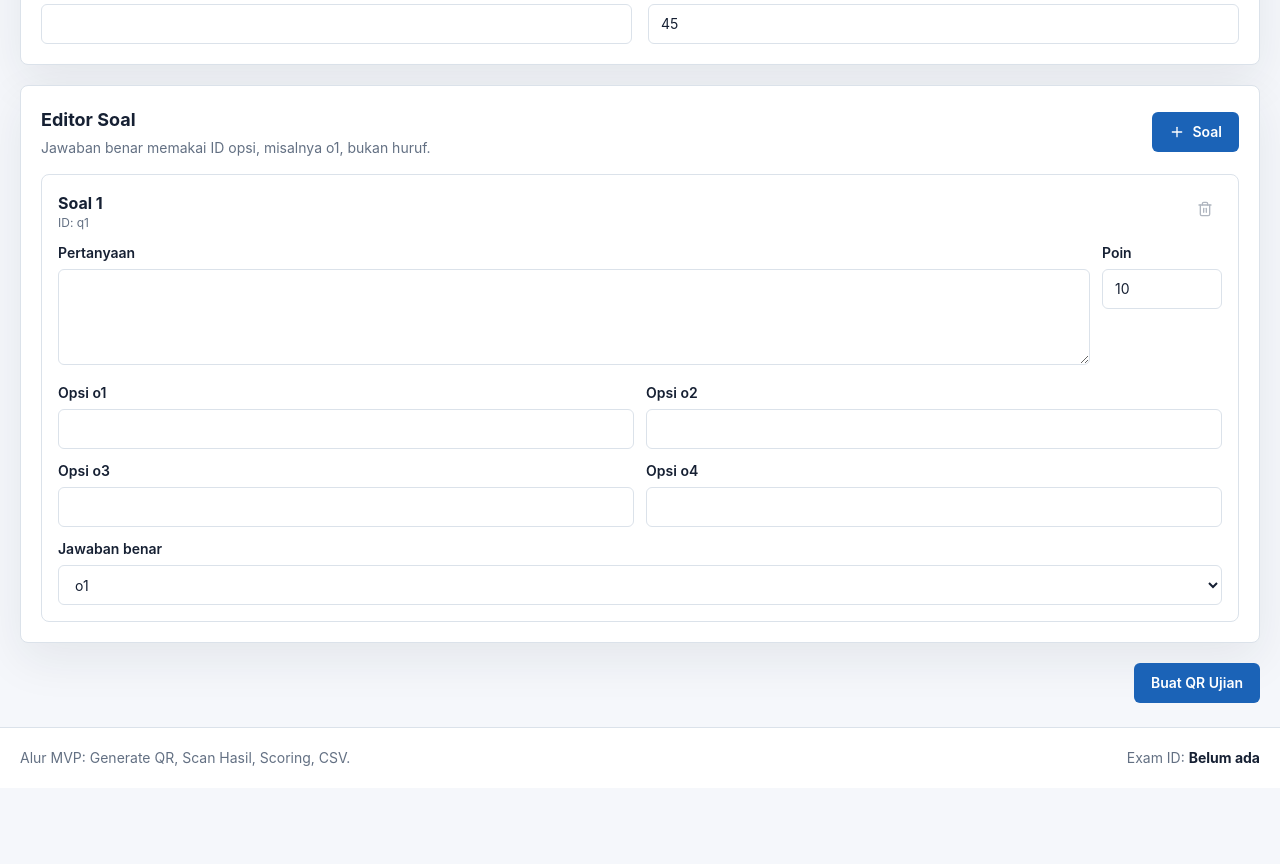
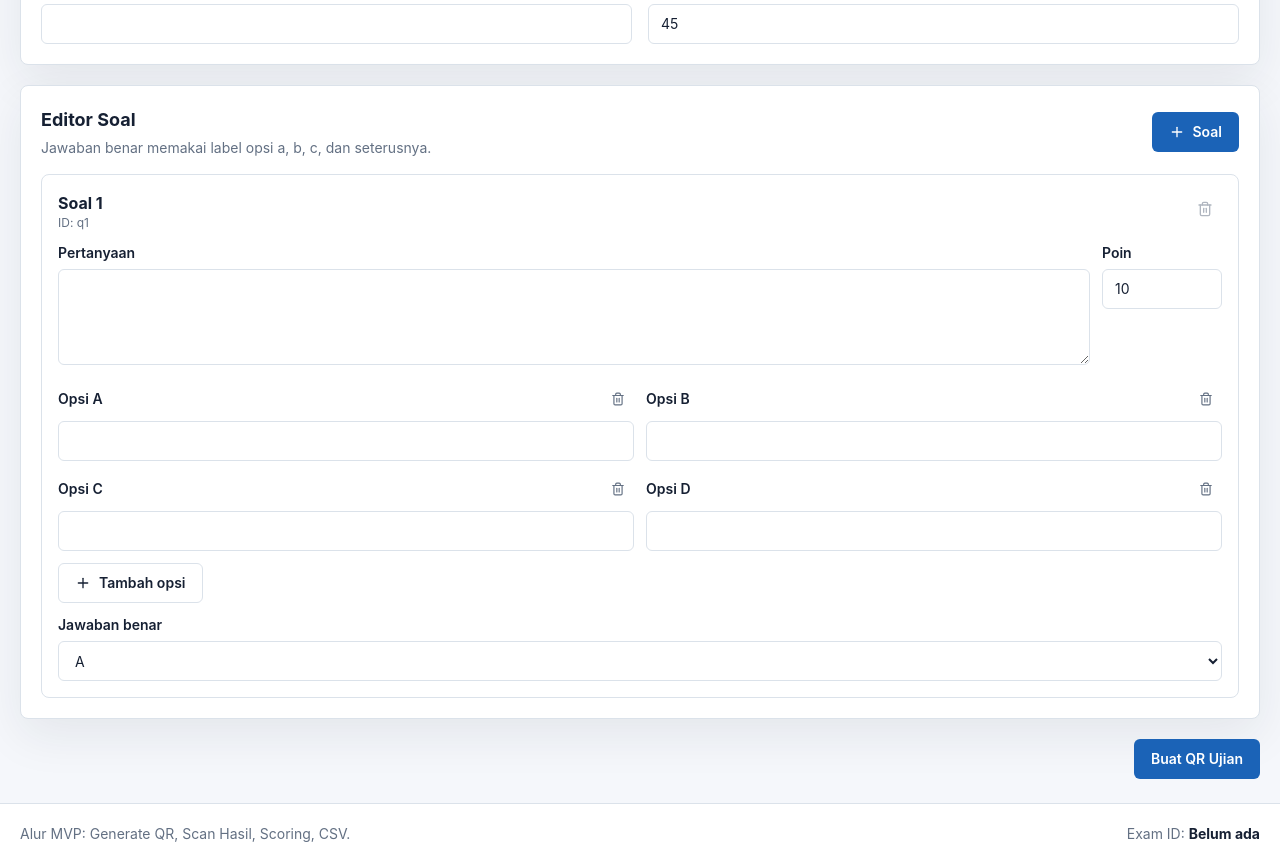
Before and after one commit to dipras/ujiloka-guru, a React (Vite) app: page /exams/new in a window 1280 px wide. Shown: the part 420-1284 px from the top of the page. Before the commit the page ends 1208 px from the top, so only its background shows below. Built offline with nearby package versions, Linux system fonts and the light colour scheme.

Commit message:
feat: enhance exam options management with dynamic addition and removal

```diff
--- a/src/lib/factory.ts
+++ b/src/lib/factory.ts
@@ -1,4 +1,7 @@
 import { AnswerKeyEntry, Question } from "./schema";
+
+export const MIN_OPTIONS_PER_QUESTION = 2;
+export const MAX_OPTIONS_PER_QUESTION = 10;
 
 export type ExamDraft = {
   eid: string;
@@ -21,13 +24,21 @@ export function makeSessionCode() {
   return Math.random().toString(36).slice(2, 8).toUpperCase();
 }
 
+export function makeOptionId(index: number) {
+  return String.fromCharCode(97 + index);
+}
+
+export function makeOptionIds(count: number) {
+  return Array.from({ length: count }, (_, index) => makeOptionId(index));
+}
+
 export function makeQuestion(index: number): Question {
   const qid = `q${index}`;
   return {
     id: qid,
     txt: "",
     pts: 10,
-    opts: ["o1", "o2", "o3", "o4"].map((id) => ({
+    opts: makeOptionIds(4).map((id) => ({
       id,
       txt: "",
     })),
@@ -51,14 +62,19 @@ export function makeInitialDraft(): ExamDraft {
 export function normalizeDraft(draft: ExamDraft): ExamDraft {
   const questions = draft.qs.map((question, index) => {
     const id = question.id.trim() || `q${index + 1}`;
+    const optionCount = Math.min(
+      MAX_OPTIONS_PER_QUESTION,
+      Math.max(MIN_OPTIONS_PER_QUESTION, question.opts.length),
+    );
+    const optionIds = makeOptionIds(optionCount);
     return {
       ...question,
       id,
       txt: question.txt.trim(),
       pts: Number.isFinite(question.pts) ? Math.max(0, question.pts) : 0,
-      opts: question.opts.map((option, optionIndex) => ({
-        id: option.id.trim() || `o${optionIndex + 1}`,
-        txt: option.txt.trim(),
+      opts: optionIds.map((optionId, optionIndex) => ({
+        id: optionId,
+        txt: question.opts[optionIndex]?.txt.trim() || "",
       })),
     };
   });
@@ -72,12 +88,24 @@ export function normalizeDraft(draft: ExamDraft): ExamDraft {
     sch: draft.sch.trim() || makeSessionCode(),
     dur: Math.max(1, Math.round(draft.dur || 1)),
     qs: questions,
-    ak: questions.map((question) => {
-      const existing = draft.ak.find((entry) => entry.qid === question.id);
+    ak: questions.map((question, questionIndex) => {
+      const draftQuestion = draft.qs[questionIndex];
+      const existing = draft.ak.find(
+        (entry) => entry.qid === question.id || entry.qid === draftQuestion?.id,
+      );
+      const oldOptionIndex = draftQuestion?.opts.findIndex(
+        (option) => option.id === existing?.oid,
+      );
+      const mappedOption =
+        typeof oldOptionIndex === "number" && oldOptionIndex >= 0
+          ? question.opts[oldOptionIndex]
+          : undefined;
       const validOption = question.opts.some((option) => option.id === existing?.oid);
       return {
         qid: question.id,
-        oid: validOption ? existing!.oid : question.opts[0]?.id || "",
+        oid: validOption
+          ? existing!.oid
+          : mappedOption?.id || question.opts[0]?.id || "",
       };
     }),
   };
--- a/src/pages/CreateExamPage.tsx
+++ b/src/pages/CreateExamPage.tsx
@@ -3,13 +3,19 @@ import { useMemo, useState } from "react";
 import { useNavigate } from "react-router-dom";
 import { SectionTitle } from "../components/SectionTitle";
 import { TextField } from "../components/TextField";
+import {
+  MAX_OPTIONS_PER_QUESTION,
+  MIN_OPTIONS_PER_QUESTION,
+} from "../lib/factory";
 import { useTeacher } from "../teacher/teacherContext";
 
 export function CreateExamPage() {
   const {
+    addOption,
     addQuestion,
     draft,
     publishDraft,
+    removeOption,
     removeQuestion,
     setAnswer,
     setDraft,
@@ -76,7 +82,7 @@ export function CreateExamPage() {
         <section className="card">
           <div className="flex items-center justify-between gap-3">
             <SectionTitle
-              description="Jawaban benar memakai ID opsi, misalnya o1, bukan huruf."
+              description="Jawaban benar memakai label opsi a, b, c, dan seterusnya."
               title="Editor Soal"
             />
             <button className="btn btn-primary" type="button" onClick={addQuestion}>
@@ -140,8 +146,21 @@ export function CreateExamPage() {
 
                 <div className="mt-3 grid gap-3 md:grid-cols-2">
                   {question.opts.map((option) => (
-                    <label key={option.id}>
-                      <span className="label">Opsi {option.id}</span>
+                    <div key={option.id}>
+                      <div className="mb-1.5 flex items-center justify-between gap-2">
+                        <span className="text-sm font-semibold text-ink">
+                          Opsi {option.id.toUpperCase()}
+                        </span>
+                        <button
+                          className="btn btn-ghost min-h-8 px-2"
+                          disabled={question.opts.length <= MIN_OPTIONS_PER_QUESTION}
+                          onClick={() => removeOption(question.id, option.id)}
+                          title="Hapus opsi"
+                          type="button"
+                        >
+                          <Trash2 size={14} />
+                        </button>
+                      </div>
                       <input
                         className="field"
                         value={option.txt}
@@ -156,9 +175,19 @@ export function CreateExamPage() {
                           }))
                         }
                       />
-                    </label>
+                    </div>
                   ))}
                 </div>
+
+                <button
+                  className="btn btn-secondary mt-3"
+                  disabled={question.opts.length >= MAX_OPTIONS_PER_QUESTION}
+                  onClick={() => addOption(question.id)}
+                  type="button"
+                >
+                  <Plus size={16} />
+                  Tambah opsi
+                </button>
 
                 <label className="mt-3 block">
                   <span className="label">Jawaban benar</span>
@@ -169,7 +198,7 @@ export function CreateExamPage() {
                   >
                     {question.opts.map((option) => (
                       <option key={option.id} value={option.id}>
-                        {option.id}
+                        {option.id.toUpperCase()}
                       </option>
                     ))}
                   </select>
--- a/src/pages/ExamDetailPage.tsx
+++ b/src/pages/ExamDetailPage.tsx
@@ -105,7 +105,9 @@ export function ExamDetailPage() {
               <div className="mt-3 grid gap-2 md:grid-cols-2">
                 {question.opts.map((option) => (
                   <div className="rounded-md border border-line px-3 py-2 text-sm" key={option.id}>
-                    <span className="font-semibold text-ink">{option.id}</span>
+                    <span className="font-semibold text-ink">
+                      {option.id.toUpperCase()}
+                    </span>
                     <span className="ml-2 text-muted">{option.txt || "-"}</span>
                   </div>
                 ))}
--- a/src/teacher/useTeacherState.ts
+++ b/src/teacher/useTeacherState.ts
@@ -11,7 +11,10 @@ import {
 } from "../lib/codec";
 import { buildExamPayload, makeAnswerKeySecret } from "../lib/exam";
 import {
+  MAX_OPTIONS_PER_QUESTION,
+  MIN_OPTIONS_PER_QUESTION,
   makeId,
+  makeOptionId,
   makeSessionCode,
   makeInitialDraft,
   makeQuestion,
@@ -57,7 +60,7 @@ function examToDraft(exam: PublishedExam): ExamDraft {
     makeAnswerKeySecret(exam.payload.eid, exam.payload.sch),
   );
 
-  return {
+  return normalizeDraft({
     eid: makeId("exam"),
     ttl: `${exam.payload.ttl} Revisi`,
     subj: exam.payload.subj,
@@ -69,7 +72,7 @@ function examToDraft(exam: PublishedExam): ExamDraft {
       opts: question.opts.map((option) => ({ ...option })),
     })),
     ak: answerKey,
-  };
+  });
 }
 
 export function useTeacherState() {
@@ -160,6 +163,74 @@ export function useTeacherState() {
         ...current,
         qs: current.qs.filter((question) => question.id !== qid),
         ak: current.ak.filter((entry) => entry.qid !== qid),
+      };
+    });
+  }
+
+  function addOption(qid: string) {
+    setDraft((current) => ({
+      ...current,
+      qs: current.qs.map((question) => {
+        if (
+          question.id !== qid ||
+          question.opts.length >= MAX_OPTIONS_PER_QUESTION
+        ) {
+          return question;
+        }
+        return {
+          ...question,
+          opts: [
+            ...question.opts,
+            {
+              id: makeOptionId(question.opts.length),
+              txt: "",
+            },
+          ],
+        };
+      }),
+    }));
+  }
+
+  function removeOption(qid: string, oid: string) {
+    setDraft((current) => {
+      const question = current.qs.find((item) => item.id === qid);
+      const remainingOptions =
+        question?.opts.filter((option) => option.id !== oid) || [];
+      const reindexedOptions = remainingOptions.map((option, index) => ({
+        ...option,
+        id: makeOptionId(index),
+      }));
+
+      return {
+        ...current,
+        qs: current.qs.map((question) => {
+        if (
+          question.id !== qid ||
+          question.opts.length <= MIN_OPTIONS_PER_QUESTION
+        ) {
+          return question;
+        }
+        return {
+          ...question,
+          opts: reindexedOptions,
+        };
+      }),
+      ak: current.ak.map((entry) => {
+        if (entry.qid !== qid) return entry;
+        const selectedNewIndex = remainingOptions.findIndex(
+          (option) => option.id === entry.oid,
+        );
+        if (selectedNewIndex >= 0) {
+          return {
+            ...entry,
+            oid: makeOptionId(selectedNewIndex),
+          };
+        }
+        return {
+          ...entry,
+          oid: reindexedOptions[0]?.id || makeOptionId(0),
+        };
+      }),
       };
     });
   }
@@ -303,6 +374,7 @@ export function useTeacherState() {
 
   return {
     addQuestion,
+    addOption,
     collectorMessage,
     draft,
     duplicateExamToDraft,
@@ -314,6 +386,7 @@ export function useTeacherState() {
     publishDraft,
     qrCache,
     removeQuestion,
+    removeOption,
     selectedExam,
     selectedExamId,
     setAnswer,
```
